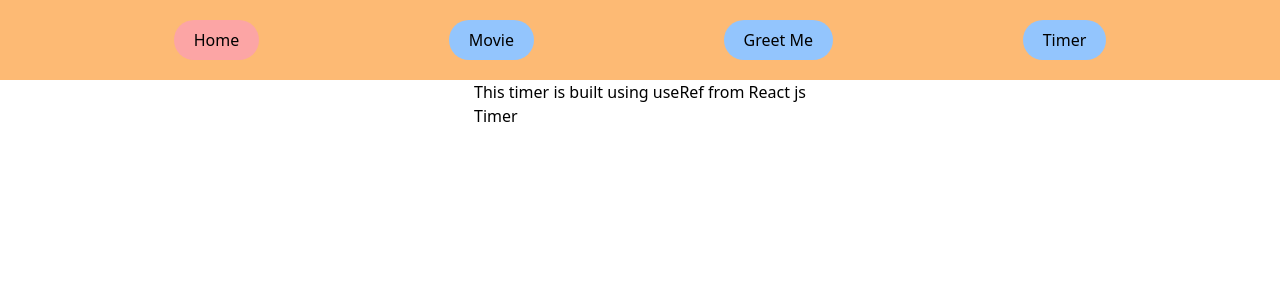
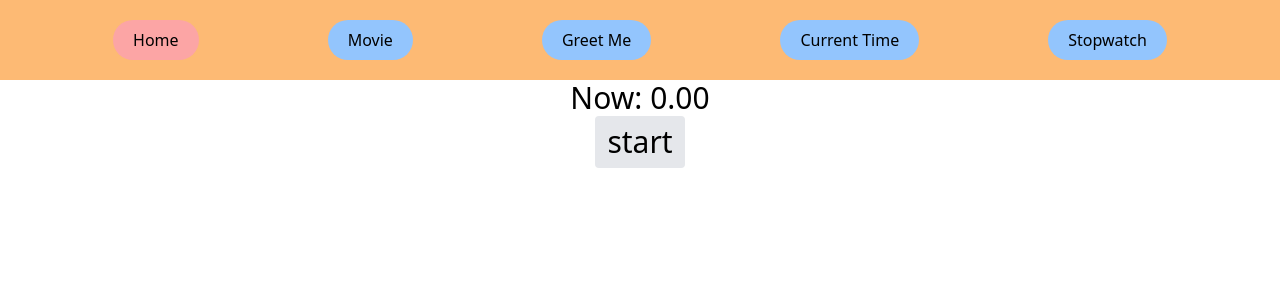
Before and after one commit to AfifJ/learn-react-basic, a React (Vite) app: page /timer in a window 1280 px wide. Shown: the top 300 px of the page. Built offline with nearby package versions, Linux system fonts and the light colour scheme.

Commit message:
:rocket: : new stopwatch and current time (beta)

```diff
--- a/src/App.jsx
+++ b/src/App.jsx
@@ -1,6 +1,6 @@
 import React, { useState } from "react";
 import { BrowserRouter as Router, Routes, Route, NavLink } from "react-router-dom";
-import { MovieSearch, Home, GreetMe, Timer } from "./pages";
+import { MovieSearch, Home, GreetMe, Stopwatch, CurrentTime } from "./pages";
 
 
 const App = () => {
@@ -18,15 +18,19 @@ const App = () => {
       <NavLink to="/greet" className="px-5 py-2 bg-blue-300 rounded-full">
         Greet Me
       </NavLink>
+      <NavLink to="/current-time" className="px-5 py-2 bg-blue-300 rounded-full">
+        Current Time
+      </NavLink>
       <NavLink to="/timer" className="px-5 py-2 bg-blue-300 rounded-full">
-        Timer
+        Stopwatch
       </NavLink>
 
       </div>
       <Routes>
         <Route path="/movie-search" element={<MovieSearch />} />
         <Route path="/greet" element={<GreetMe />} />
-        <Route path="/timer" element={<Timer />} />
+        <Route path="/timer" element={<Stopwatch />} />
+        <Route path="/current-time" element={<CurrentTime />} />
         <Route path="/" element={<Home />}  />
       </ Routes>
     </Router>
--- /dev/null
+++ b/src/pages/CurrentTime.jsx
@@ -0,0 +1,20 @@
+import { useState } from 'react'
+
+/* using setInterval */
+
+const CurrentTime = () => {
+  const [now, setNow] = useState(Date);
+
+  setInterval(() => {
+    setNow(Date())
+  }, 1000);
+
+  return (
+    <>
+    <div>CurrentTime</div>
+    { now }
+    </>
+  )
+}
+
+export default CurrentTime
--- /dev/null
+++ b/src/pages/Stopwatch.jsx
@@ -0,0 +1,30 @@
+import { useEffect, useState } from "react";
+const Stopwatch = () => {
+  const [now, setNow] = useState(0);
+
+  function handleStart() {
+    const start = Date.now();
+    setNow(Date.now() - start);
+
+    setInterval(() => {
+      // Update the current time every 10ms.
+      setNow(Date.now() - start);
+    }, 10);
+  }
+
+  return (
+    <>
+      <div className="mx-auto font-sans text-3xl text-center max-w-fit">
+        <h1>Now: {(now / 1000).toFixed(2)}</h1>
+        <button className="px-3 py-2 transition bg-gray-200 rounded hover:bg-blue-300" onClick={handleStart}>start</button>
+        {now !== 0 && (
+          <>
+            <h1>I don't know how to stop</h1>
+          </>
+        )}
+      </div>
+    </>
+  );
+};
+
+export default Stopwatch;
--- a/src/pages/Timer.jsx
+++ /dev/null
@@ -1,12 +0,0 @@
-const Timer = () => {
-  return (
-    <>
-      <div className="mx-auto max-w-fit">
-        <p>This timer is built using useRef from React js</p>
-        <div>Timer</div>
-      </div>
-    </>
-  );
-};
-
-export default Timer;
--- a/src/pages/index.js
+++ b/src/pages/index.js
@@ -1,11 +1,13 @@
 import MovieSearch from "./MovieSearch";
 import Home from "./Home";
 import GreetMe from "./GreetMe";
-import Timer from "./Timer";
+import Stopwatch from "./Stopwatch";
+import CurrentTime from "./CurrentTime";
 
 export {
   Home,
   MovieSearch,
   GreetMe,
-  Timer,
+  Stopwatch,
+  CurrentTime,
 }
```
